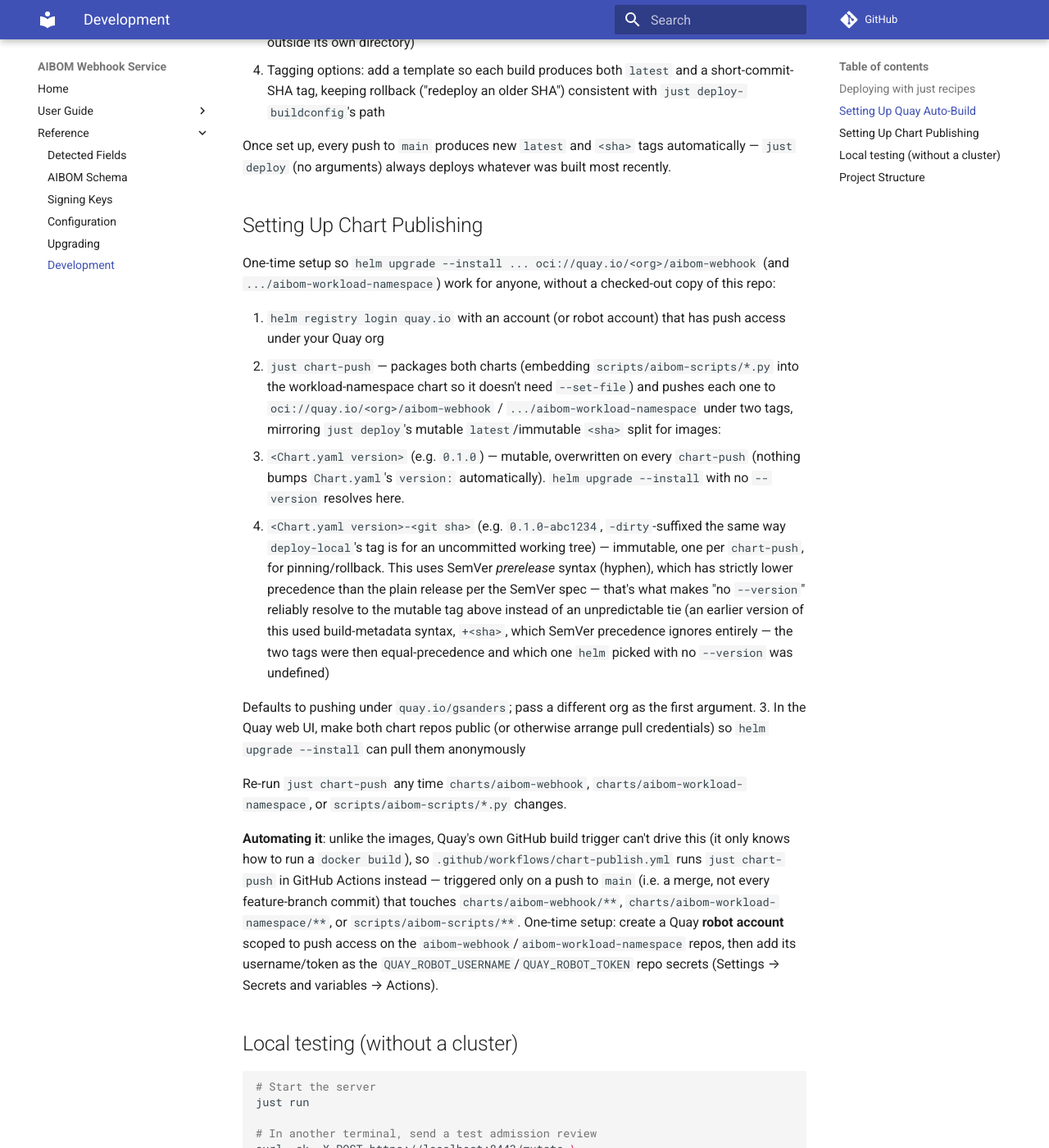
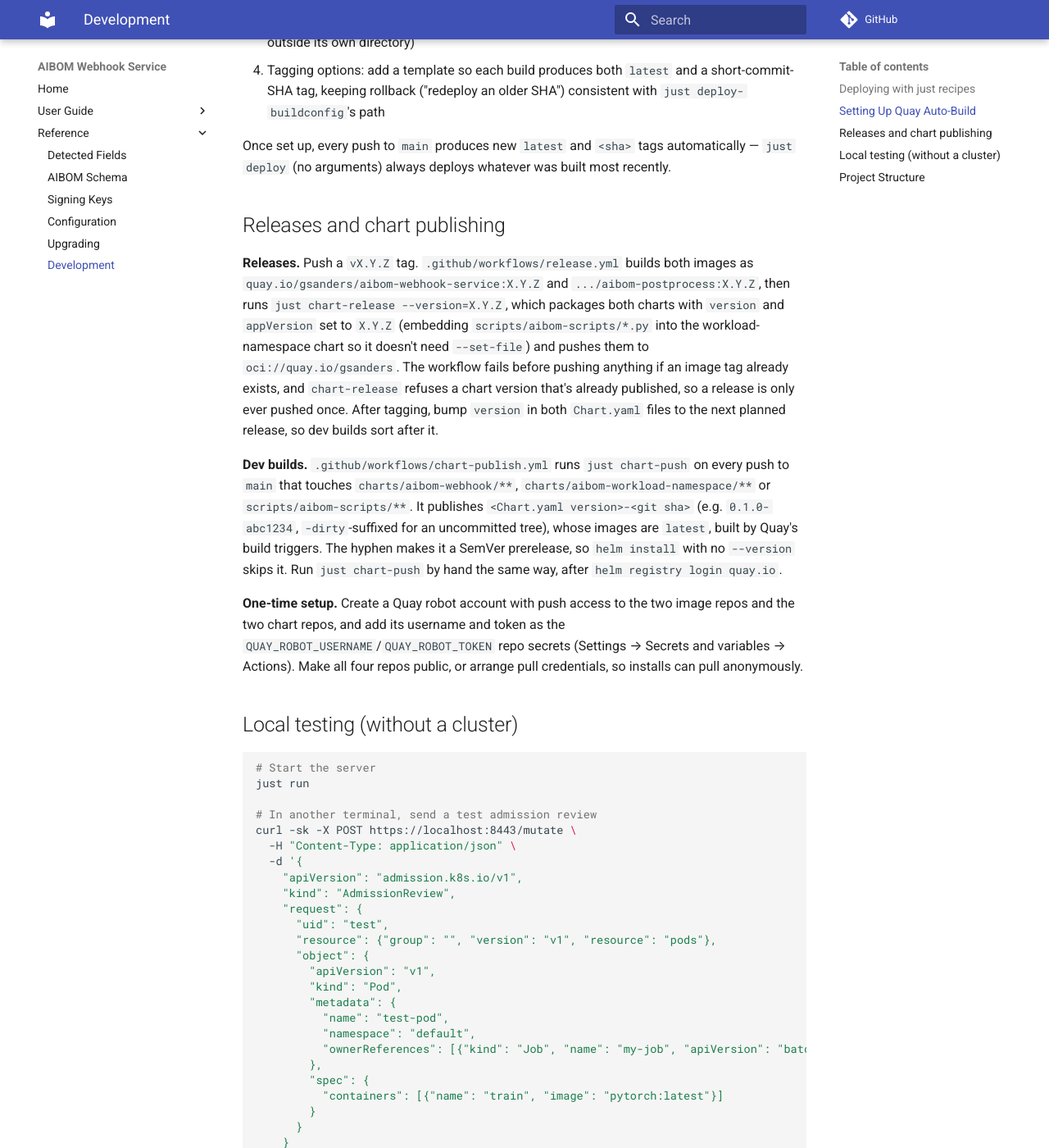
Before and after one commit to gavinsan33/aibom-webhook-service, an MkDocs documentation site: the page built from docs/reference/development.md, in a window 1280 px wide and 1400 px high, scrolled down 1954 px. Shown: the whole window at 82% size. Built offline with MkDocs 1.6.1 and Material for MkDocs 9.7.7, drawn with Linux system fonts in a browser that asks for light colours; comment, search, counter and statistics services are not loaded.

Commit message:
Document releases, dev builds and the new image defaults

```diff
--- a/docs/reference/development.md
+++ b/docs/reference/development.md
@@ -63,21 +63,13 @@ One-time setup, done in the Quay web UI (not scriptable — it requires a GitHub
 
 Once set up, every push to `main` produces new `latest` and `<sha>` tags automatically — `just deploy` (no arguments) always deploys whatever was built most recently.
 
-## Setting Up Chart Publishing
+## Releases and chart publishing
 
-One-time setup so `helm upgrade --install ... oci://quay.io/<org>/aibom-webhook` (and `.../aibom-workload-namespace`) work for anyone, without a checked-out copy of this repo:
+**Releases.** Push a `vX.Y.Z` tag. `.github/workflows/release.yml` builds both images as `quay.io/gsanders/aibom-webhook-service:X.Y.Z` and `.../aibom-postprocess:X.Y.Z`, then runs `just chart-release --version=X.Y.Z`, which packages both charts with `version` and `appVersion` set to `X.Y.Z` (embedding `scripts/aibom-scripts/*.py` into the workload-namespace chart so it doesn't need `--set-file`) and pushes them to `oci://quay.io/gsanders`. The workflow fails before pushing anything if an image tag already exists, and `chart-release` refuses a chart version that's already published, so a release is only ever pushed once. After tagging, bump `version` in both `Chart.yaml` files to the next planned release, so dev builds sort after it.
 
-1. `helm registry login quay.io` with an account (or robot account) that has push access under your Quay org
-2. `just chart-push` — packages both charts (embedding `scripts/aibom-scripts/*.py` into the workload-namespace chart so it doesn't need `--set-file`) and pushes each one to `oci://quay.io/<org>/aibom-webhook` / `.../aibom-workload-namespace` under two tags, mirroring `just deploy`'s mutable `latest`/immutable `<sha>` split for images:
-   - `<Chart.yaml version>` (e.g. `0.1.0`) — mutable, overwritten on every `chart-push` (nothing bumps `Chart.yaml`'s `version:` automatically). `helm upgrade --install` with no `--version` resolves here.
-   - `<Chart.yaml version>-<git sha>` (e.g. `0.1.0-abc1234`, `-dirty`-suffixed the same way `deploy-local`'s tag is for an uncommitted working tree) — immutable, one per `chart-push`, for pinning/rollback. This uses SemVer *prerelease* syntax (hyphen), which has strictly lower precedence than the plain release per the SemVer spec — that's what makes "no `--version`" reliably resolve to the mutable tag above instead of an unpredictable tie (an earlier version of this used build-metadata syntax, `+<sha>`, which SemVer precedence ignores entirely — the two tags were then equal-precedence and which one `helm` picked with no `--version` was undefined)
+**Dev builds.** `.github/workflows/chart-publish.yml` runs `just chart-push` on every push to `main` that touches `charts/aibom-webhook/**`, `charts/aibom-workload-namespace/**` or `scripts/aibom-scripts/**`. It publishes `<Chart.yaml version>-<git sha>` (e.g. `0.1.0-abc1234`, `-dirty`-suffixed for an uncommitted tree), whose images are `latest`, built by Quay's build triggers. The hyphen makes it a SemVer prerelease, so `helm install` with no `--version` skips it. Run `just chart-push` by hand the same way, after `helm registry login quay.io`.
 
-   Defaults to pushing under `quay.io/gsanders`; pass a different org as the first argument.
-3. In the Quay web UI, make both chart repos public (or otherwise arrange pull credentials) so `helm upgrade --install` can pull them anonymously
-
-Re-run `just chart-push` any time `charts/aibom-webhook`, `charts/aibom-workload-namespace`, or `scripts/aibom-scripts/*.py` changes.
-
-**Automating it**: unlike the images, Quay's own GitHub build trigger can't drive this (it only knows how to run a `docker build`), so `.github/workflows/chart-publish.yml` runs `just chart-push` in GitHub Actions instead — triggered only on a push to `main` (i.e. a merge, not every feature-branch commit) that touches `charts/aibom-webhook/**`, `charts/aibom-workload-namespace/**`, or `scripts/aibom-scripts/**`. One-time setup: create a Quay **robot account** scoped to push access on the `aibom-webhook`/`aibom-workload-namespace` repos, then add its username/token as the `QUAY_ROBOT_USERNAME`/`QUAY_ROBOT_TOKEN` repo secrets (Settings → Secrets and variables → Actions).
+**One-time setup.** Create a Quay robot account with push access to the two image repos and the two chart repos, and add its username and token as the `QUAY_ROBOT_USERNAME`/`QUAY_ROBOT_TOKEN` repo secrets (Settings → Secrets and variables → Actions). Make all four repos public, or arrange pull credentials, so installs can pull anonymously.
 
 ## Local testing (without a cluster)
 
```
Also changed, not shown: docs/reference/configuration.md (+3 -3 lines), docs/reference/upgrading.md (+3 -1 lines), docs/user-guide/getting-started.md (+1 -1 lines).
